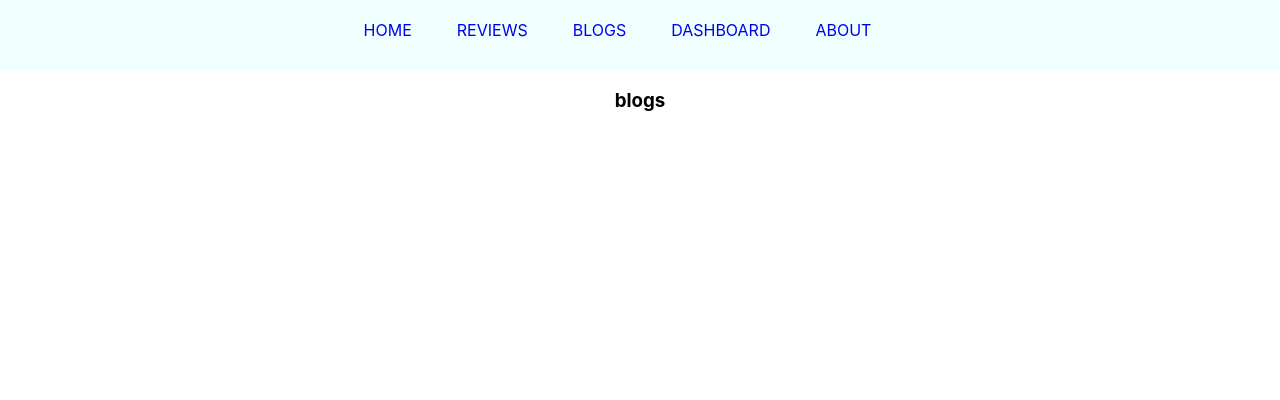
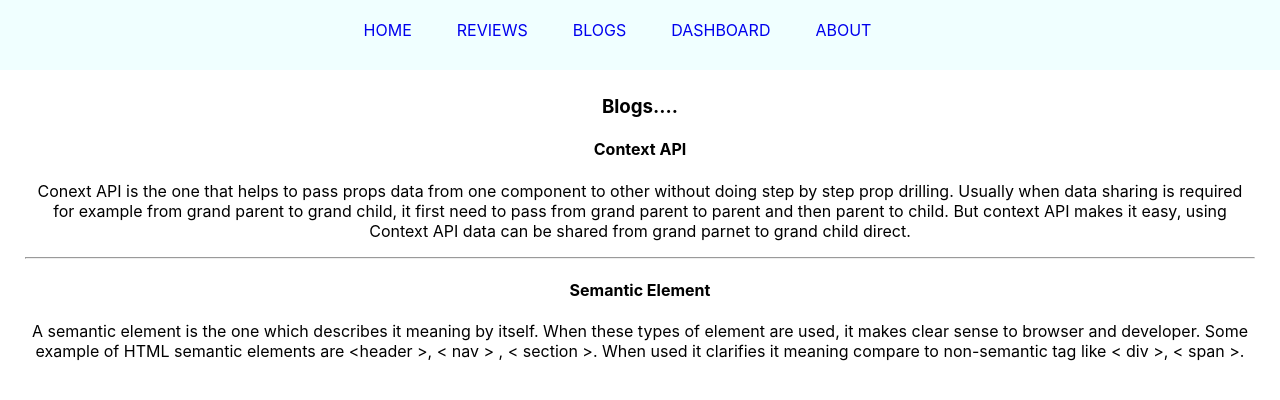
Before and after one commit to drshaila2021/product-analysis-new, a React (Create React App) app: page /blogs in a window 1280 px wide. Shown: the top 400 px of the page. Built offline with nearby package versions, Linux system fonts and the light colour scheme.

Commit message:
blog added

```diff
--- a/src/components/About/About.js
+++ b/src/components/About/About.js
@@ -3,7 +3,8 @@ import React from 'react';
 const About = () => {
     return (
         <div>
-            <h2>this is about us</h2>
+            <h2>This is about us .....</h2>
+            <h3>Read why you will choose us...</h3>
         </div>
     );
 };
--- /dev/null
+++ b/src/components/Blogs/Blogs.css
@@ -0,0 +1,3 @@
+.blogs{
+    margin: 25px;
+}
--- a/src/components/Blogs/Blogs.js
+++ b/src/components/Blogs/Blogs.js
@@ -1,9 +1,28 @@
 import React from 'react';
+import './Blogs.css'
 
 const Blogs = () => {
     return (
-        <div>
-            <h3>blogs</h3>
+        <div className='blogs'>
+            <h3>Blogs....</h3>
+            <h4>Context API</h4>
+            <p>
+        Conext API is the one that helps to pass props data from one component
+        to other without doing step by step prop drilling. Usually when data
+        sharing is required for example from grand parent to grand child, it
+        first need to pass from grand parent to parent and then parent to child.
+        But context API makes it easy, using Context API data can be shared from
+        grand parnet to grand child direct.
+      </p>
+      <hr />
+      <h4>Semantic Element</h4>
+      <p>
+        A semantic element is the one which describes it meaning by itself. When
+        these types of element are used, it makes clear sense to browser and
+        developer. Some example of HTML semantic elements are &lt;header  &gt;,
+         &lt; nav &gt; , &lt; section &gt;. When used it clarifies it meaning
+        compare to non-semantic tag like &lt; div &gt;, &lt; span &gt;.
+      </p>
         </div>
     );
 };
--- a/src/components/Home/Home.css
+++ b/src/components/Home/Home.css
@@ -5,14 +5,15 @@
     margin-right: 80px;
 }
 .home{
-    display: flex;
+    /* display: flex; */
+    display: grid;
+    grid-template-columns:3fr 2fr;
+
     align-items: center;
     justify-content:space-between;
     margin-bottom: 80px;
 }
-.home h1{
-    margin-left: 80px;
-}
+
 .review-container{
     margin: 30px;
 display: grid;
--- a/src/components/Home/Home.js
+++ b/src/components/Home/Home.js
@@ -2,6 +2,7 @@
 import { useNavigate } from 'react-router-dom';
 import useReview from '../../Hooks/useReview';
 import picture from '../../suite.jpg';
+import Review from '../Review/Review';
 // import Reviews from '../Reviews/Reviews';
 import './Home.css'
 
@@ -16,21 +17,24 @@ const Home = () => {
         <div>
 
         <div className="home">
-        <h1>Choose The Best....<br>
+       <div>
+       <h1>Choose The Best....<br>
          </br>
          Stay Elegance!!!!
           </h1>
+          <p>Live your own life with joy. Choose your own style. Look forword. Stay confident and colorfull.....</p>
+       </div>
           <img src={picture} alt="" srcset="" />
          </div>
            <div className='reviews'>
                 <h1>Reviews ({reviews.slice(0,3).length}) </h1>
            <div className="review-container">
-         {reviews.slice(0,3).map(review=> <div>
-            <h3>name:{review.name}</h3>
-            <p>{review.post}</p>
-            <p><small>Rating:  {review.rating} </small></p>
 
-            </div>)}
+            {
+              reviews.slice(0,3).map(review=><Review
+              review={review}
+              ></Review>)
+            }
             </div>
             <div className='review-btn'>
                 <button  onClick={handleForReview}>CHECK ALL REVIEWS</button>
--- /dev/null
+++ b/src/components/Review/Review.js
@@ -0,0 +1,17 @@
+import React from 'react';
+
+const Review = (props) => {
+    const{name,post,rating}=props.review;
+    return (
+
+            <div>
+            <h3>name:{name}</h3>
+            <p>{post}</p>
+            <p><small>Rating:  {rating} </small></p>
+
+            </div>
+
+    );
+};
+
+export default Review;
```
Also changed, not shown: src/components/Review/Review.css (added).
